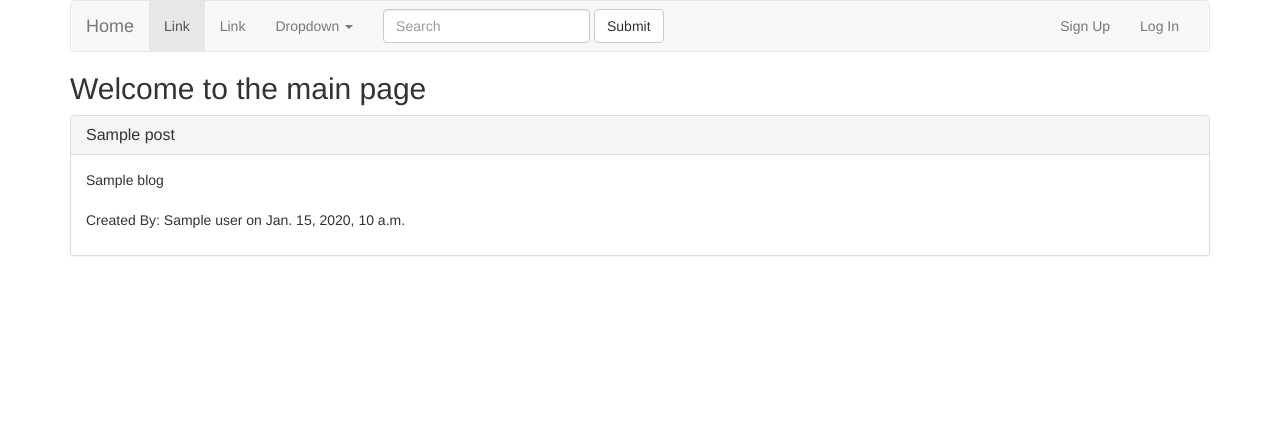
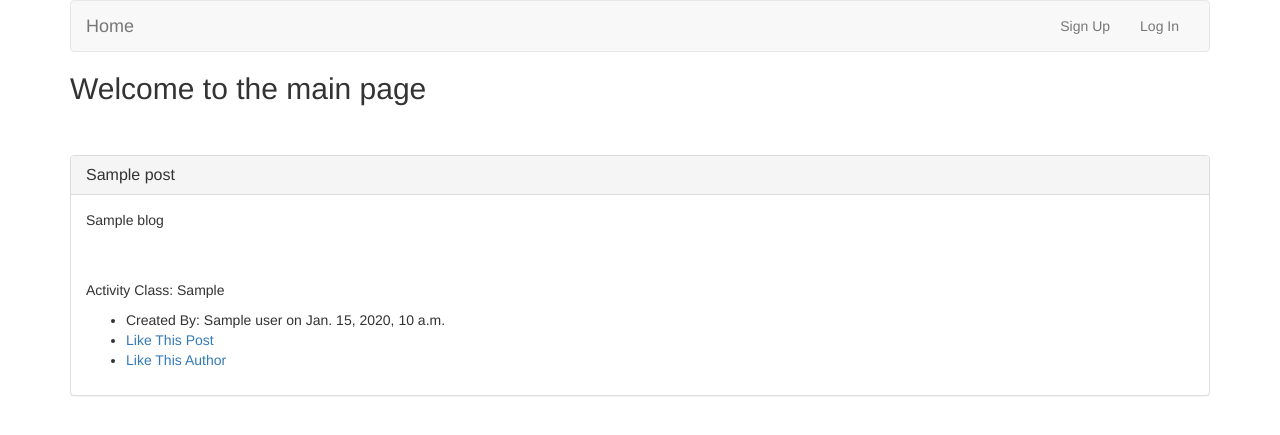
Before and after one commit to jnwcki/django_social, a Django app: template templates/index.html in a window 1280 px wide. Shown: the top 435 px of the page. Run offline with Django 3.2, Linux system fonts and the light colour scheme; the template is opened without the code that fills it: most values are stand-ins (such as "Sample title", 1, 10 or a date in 2020); some libraries are stand-ins or nearby versions.

Commit message:
completed basic project requirements

```diff
--- a/templates/base.html
+++ b/templates/base.html
@@ -3,7 +3,7 @@
 <head>
     <link href="https://maxcdn.bootstrapcdn.com/bootstrap/3.3.6/css/bootstrap.min.css" rel="stylesheet" integrity="sha384-1q8mTJOASx8j1Au+a5WDVnPi2lkFfwwEAa8hDDdjZlpLegxhjVME1fgjWPGmkzs7" crossorigin="anonymous">
     <meta charset="UTF-8">
-    <title>Title</title>
+    <title>Adventure Blog</title>
 </head>
 <body>
 <div class="container">
@@ -22,31 +22,11 @@
 
     <!-- Collect the nav links, forms, and other content for toggling -->
     <div class="collapse navbar-collapse" id="bs-example-navbar-collapse-1">
-      <ul class="nav navbar-nav">
-        <li class="active"><a href="#">Link <span class="sr-only">(current)</span></a></li>
-        <li><a href="#">Link</a></li>
-        <li class="dropdown">
-          <a href="#" class="dropdown-toggle" data-toggle="dropdown" role="button" aria-haspopup="true" aria-expanded="false">Dropdown <span class="caret"></span></a>
-          <ul class="dropdown-menu">
-            <li><a href="#">Action</a></li>
-            <li><a href="#">Another action</a></li>
-            <li><a href="#">Something else here</a></li>
-            <li role="separator" class="divider"></li>
-            <li><a href="#">Separated link</a></li>
-            <li role="separator" class="divider"></li>
-            <li><a href="#">One more separated link</a></li>
-          </ul>
-        </li>
-      </ul>
-      <form class="navbar-form navbar-left" role="search">
-        <div class="form-group">
-          <input type="text" class="form-control" placeholder="Search">
-        </div>
-        <button type="submit" class="btn btn-default">Submit</button>
-      </form>
       <ul class="nav navbar-nav navbar-right">
            {% if user.is_authenticated %}
-               <li><a>Welcome User {{ user }}</a></li>
+               <li><a>Welcome {{ user }}</a></li>
+               <li><a href="{% url 'my_likes' %}">My Likes</a></li>
+
                <li><a href="{% url 'create' %}">Create Post</a></li>
                <li><a href="{% url 'logout' %}">Log Out</a></li>
 
--- a/templates/index.html
+++ b/templates/index.html
@@ -1,15 +1,23 @@
 {% extends 'base.html' %}
 {% block content %}
 <h2>Welcome to the main page</h2>
-
+    <br><br>
     {% for post in object %}
     <div class="panel panel-default">
   <div class="panel-heading">
     <h3 class="panel-title">{{ post.title }}</h3>
   </div>
   <div class="panel-body">
-    {{ post.blog }}
-      <br><br><p>Created By: {{ post.user }} on {{ post.post_time }}</p>
+    <p>{{ post.blog }}</p>
+
+      <br><br>
+      <p>Activity Class: {{ post.get_activity_display }}</p>
+
+      <ul>
+          <li>Created By: {{ post.user }} on {{ post.post_time }}</li>
+          <li><a href="{% url 'like_post' post.pk %}">Like This Post </a></li>
+          <li><a href="{% url 'like_author' post.user_id %}">Like This Author</a></li>
+      </ul>
   </div>
 </div>
 
--- a/templates/registration/login.html
+++ b/templates/registration/login.html
@@ -2,6 +2,7 @@
 
 {% block content %}
 <div class="container">
+<h2>Please Log In To Continue</h2>
     <form action="" method="post">
         {% csrf_token %}
         {{ form.as_p }}
```
Also changed, not shown: django_social/urls.py (+5 -2 lines), socialapp/views.py (+36 -4 lines), templates/socialapp/userprofile_list.html (added, +18 -0 lines), db.sqlite3.
